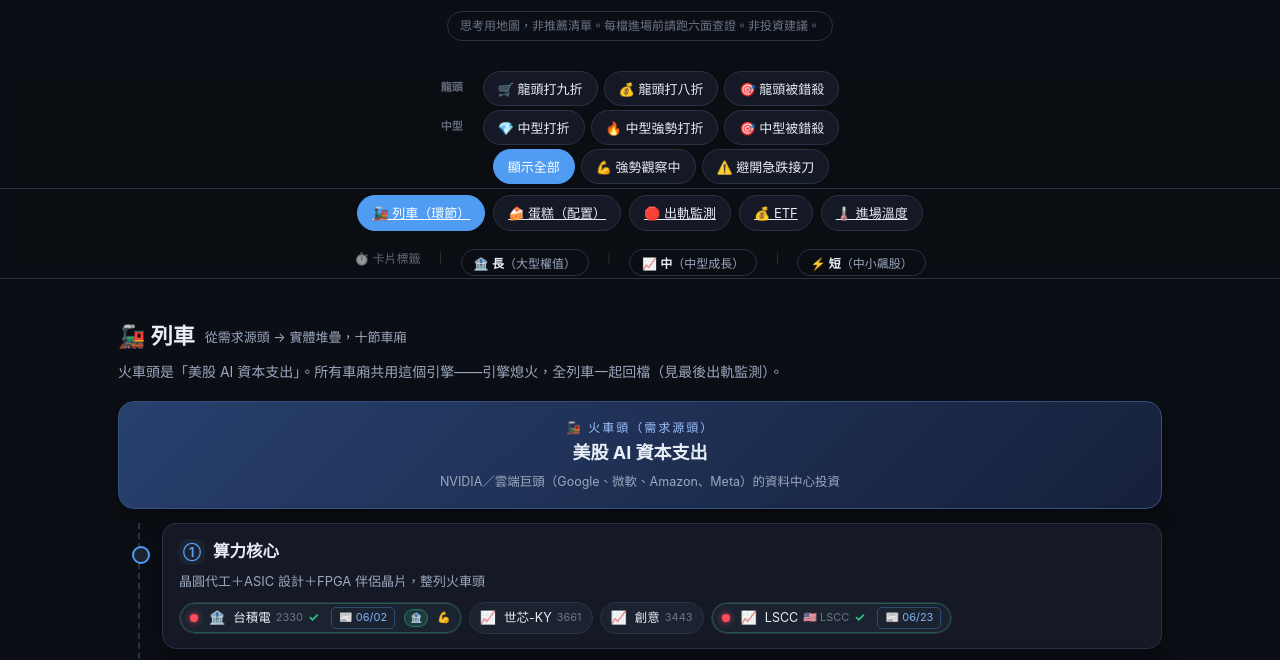
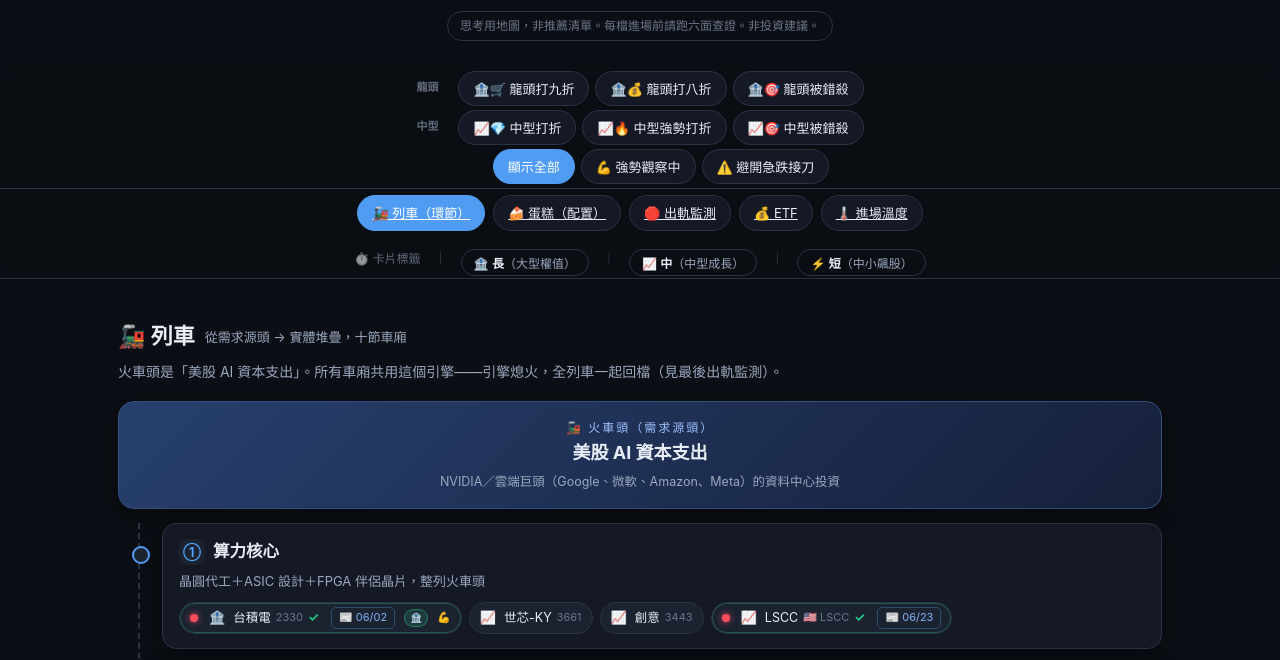
Before and after one commit to rurushih0422-create/ai-wallstreet-map, a plain HTML site: page index.html in a window 1280 px wide. Shown: the part 130-790 px from the top of the page. Drawn offline with Linux system fonts and the light colour scheme; a script that the page names is missing.

Commit message:
fix: 篩選器加入 tier icon 前綴，與 chip icon 視覺一致
🏦🛒/🏦💰/🏦🎯 for L-tier, 📈💎/📈🔥/📈🎯 for M-tier

```diff
--- a/index.html
+++ b/index.html
@@ -209,15 +209,15 @@
   <div class="bar-filters">
     <div class="frow">
       <span class="frow-label">龍頭</span>
-      <button class="navbtn" id="fL9" title="龍頭大公司回檔 10–19%，長線定期定額加碼點">🛒 龍頭打九折</button>
-      <button class="navbtn" id="fL8" title="龍頭大公司回檔 20% 以上，技術性熊市重裝進場時機">💰 龍頭打八折</button>
-      <button class="navbtn" id="fLGem" title="龍頭大公司回檔且比大盤多跌，市場情緒非理性拋售">🎯 龍頭被錯殺</button>
+      <button class="navbtn" id="fL9" title="龍頭大公司回檔 10–19%，長線定期定額加碼點">🏦🛒 龍頭打九折</button>
+      <button class="navbtn" id="fL8" title="龍頭大公司回檔 20% 以上，技術性熊市重裝進場時機">🏦💰 龍頭打八折</button>
+      <button class="navbtn" id="fLGem" title="龍頭大公司回檔且比大盤多跌，市場情緒非理性拋售">🏦🎯 龍頭被錯殺</button>
     </div>
     <div class="frow">
       <span class="frow-label">中型</span>
-      <button class="navbtn" id="fMdd" title="中型成長股回檔 15% 以上，進入波段觀察區">💎 中型打折</button>
-      <button class="navbtn" id="fMRS" title="中型股跑贏大盤但同時有折扣，強勢股被大盤拖累送特價">🔥 中型強勢打折</button>
-      <button class="navbtn" id="fMGem" title="中型題材股跟弱勢補跌，左側分批接須小心">🎯 中型被錯殺</button>
+      <button class="navbtn" id="fMdd" title="中型成長股回檔 15% 以上，進入波段觀察區">📈💎 中型打折</button>
+      <button class="navbtn" id="fMRS" title="中型股跑贏大盤但同時有折扣，強勢股被大盤拖累送特價">📈🔥 中型強勢打折</button>
+      <button class="navbtn" id="fMGem" title="中型題材股跟弱勢補跌，左側分批接須小心">📈🎯 中型被錯殺</button>
     </div>
     <div class="frow">
       <span class="frow-label"></span>
```
